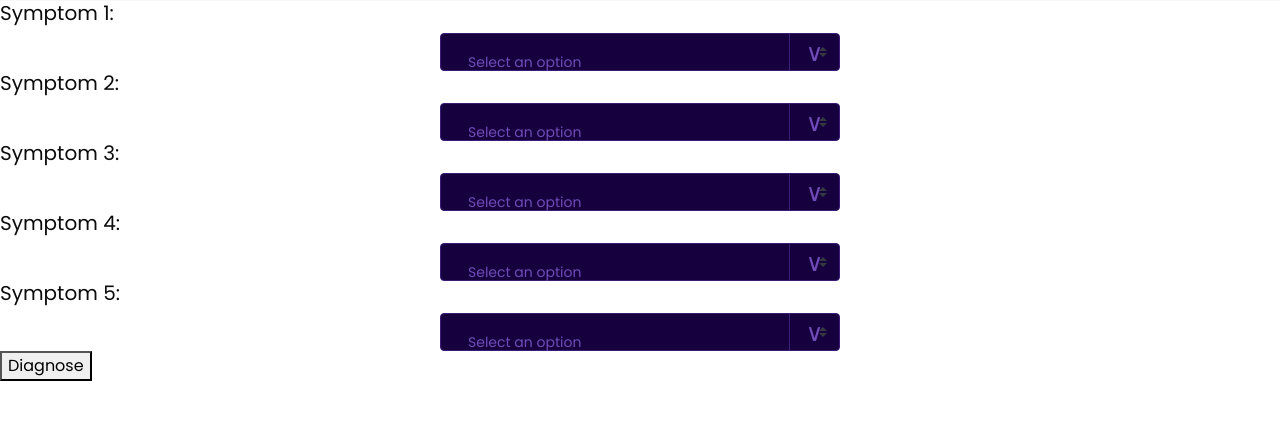
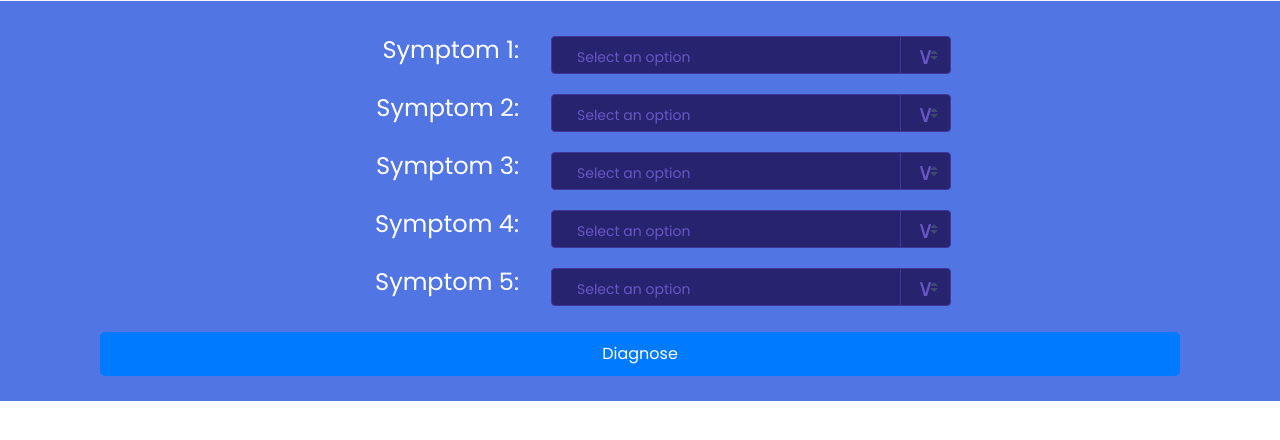
Before and after one commit to JimPaan/Med_Diagnotion, a Django app: template templates/diagnose.html in a window 1280 px wide. Shown: the part 103-543 px from the top of the page. Run offline with Django 3.2, Linux system fonts and the light colour scheme; the template is opened without the code that fills it, so the values that code supplies are empty; some libraries are stand-ins or nearby versions.

Commit message:
html update and css addition

```diff
--- a/static/css/style.css
+++ b/static/css/style.css
@@ -571,14 +571,30 @@ a:focus {
 /* end footer section*/
 /*# sourceMappingURL=style.css.map */
 
+button {
+    width: 100%;
+    padding: 10px;
+    border: none;
+    border-radius: 5px;
+    cursor: pointer;
+    background-color: #007BFF;
+    color: #fff;
+}
+
+button:hover {
+    background-color: #0056b3;
+}
+
 .custom-select {
+  padding: 0px 10px 5px 10px;
   position: relative;
   display: block;
   max-width: 400px;
-  min-width: 180px;
+  min-width: 200px;
   margin: 0 auto;
   border: 1px solid #3C1C78;
   background-color: #16013E;
+  opacity:0.7;
   z-index: 10;
 }
 
@@ -593,7 +609,7 @@ a:focus {
   margin: 0;
   display: block;
   width: 100%;
-  padding: 12px 55px 15px 15px;
+  padding: 10px 55px 10px 15px;
   font-size: 14px;
   color: #714BB9;
 }
@@ -612,3 +628,24 @@ a:focus {
   border-left: 1px solid #3C1C78;
   z-index: -1;
 }
+
+.symptom_section {
+    padding: 25px 100px 25px 100px;
+    background-color: #5275E4;
+}
+
+.symptom_section h5 {
+  text-align: right;
+  color: #ffffff;
+  font-size: 24px;
+}
+
+.symptom_section .column {
+  float: left;
+  width: 40%;
+  padding: 10px;
+}
+.symptom_section .row {
+  display: -webkit-flex;
+  display: flex;
+}
--- a/templates/diagnose.html
+++ b/templates/diagnose.html
@@ -79,9 +79,14 @@
         </header>
         <!-- end header section -->
 
+        <section class="symptom_section layout_padding">
             <form method="post" action="{% url 'diagnose' %}">
                 {% csrf_token %}
+                <div class="row">
+                    <div class="column">
                         <h5>Symptom 1:</h5>
+                    </div>
+                    <div class="column">
                         <label class="custom-select" for="styledSelect1"><select id="styledSelect1" name="option1">
                             <option value="">
                             Select an option
@@ -114,7 +119,13 @@
                             runny_nose
                             </option>
                         </select></label>
+                    </div>
+                </div>
+                <div class="row">
+                    <div class="column">
                         <h5>Symptom 2:</h5>
+                    </div>
+                    <div class="column">
                         <label class="custom-select" for="styledSelect1"><select id="styledSelect2" name="option2">
                             <option value="">
                             Select an option
@@ -147,7 +158,13 @@
                             runny_nose
                             </option>
                         </select></label>
+                    </div>
+                </div>
+                <div class="row">
+                    <div class="column">
                         <h5>Symptom 3:</h5>
+                    </div>
+                    <div class="column">
                         <label class="custom-select" for="styledSelect1"><select id="styledSelect3" name="option3">
                             <option value="">
                             Select an option
@@ -180,7 +197,13 @@
                             runny_nose
                             </option>
                         </select></label>
+                    </div>
+                </div>
+                <div class="row">
+                    <div class="column">
                         <h5>Symptom 4:</h5>
+                    </div>
+                    <div class="column">
                         <label class="custom-select" for="styledSelect1"><select id="styledSelect4" name="option4">
                             <option value="">
                             Select an option
@@ -213,7 +236,13 @@
                             runny_nose
                             </option>
                         </select></label>
+                    </div>
+                </div>
+                <div class="row">
+                    <div class="column">
                         <h5>Symptom 5:</h5>
+                    </div>
+                    <div class="column">
                         <label class="custom-select" for="styledSelect1"><select id="styledSelect5" name="option5">
                             <option value="">
                             Select an option
@@ -246,8 +275,15 @@
                             runny_nose
                             </option>
                         </select></label>
+                    </div>
+                </div>
+                <p>
+
+
+                </p>
                 <button type="submit">Diagnose</button>
             </form>
+        </section>
     </div>
     <div>
         {% if predicted_disease %}
```
Lines whose indentation alone changed are shown as unchanged.
